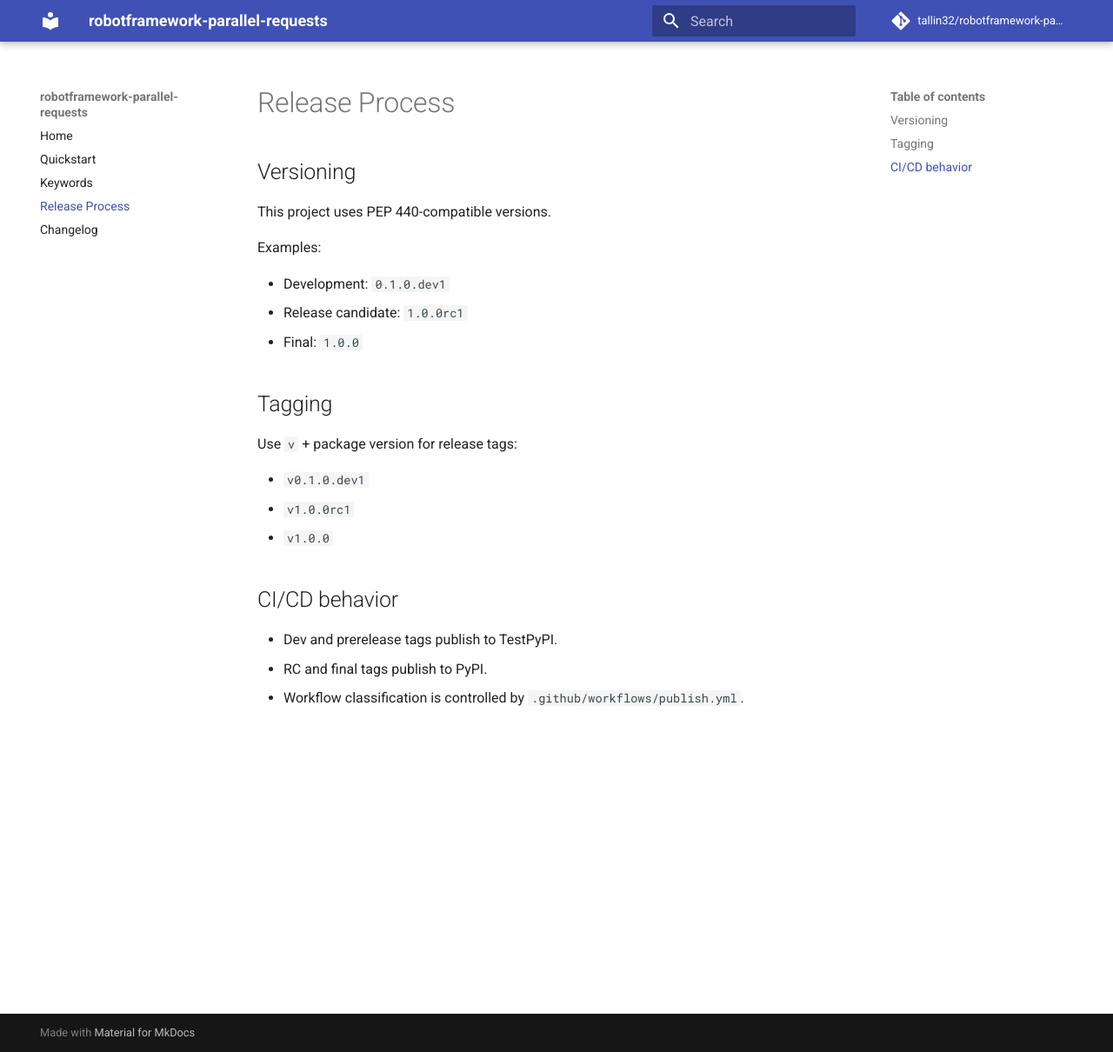
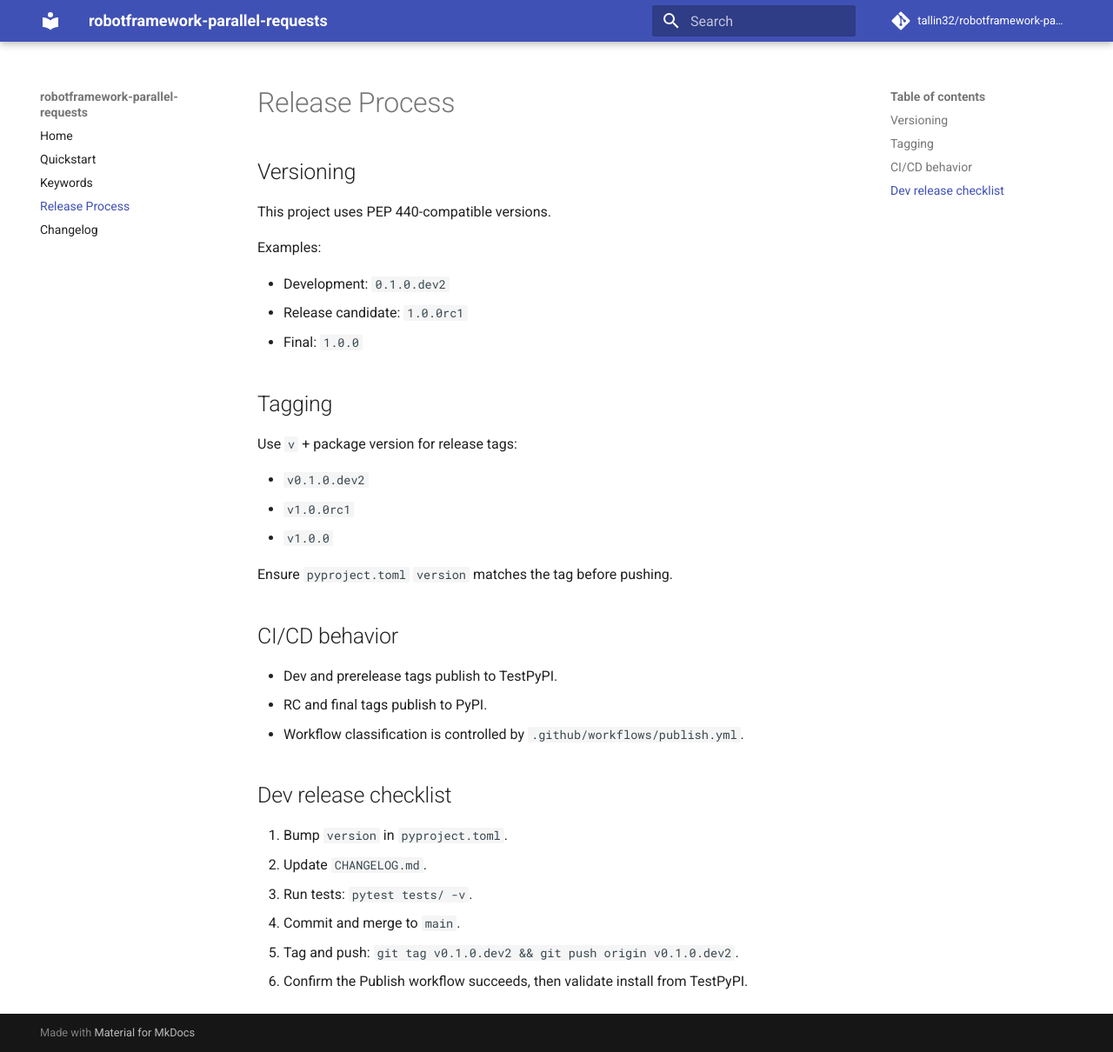
Before and after one commit to tallin32/robotframework-parallel-requests, an MkDocs documentation site: the page built from docs/release.md, in a window 1280 px wide and 1210 px high. Shown: the whole window at 87% size. Built offline with MkDocs 1.6.1 and Material for MkDocs 9.7.7, drawn with Linux system fonts in a browser that asks for light colours; comment, search, counter and statistics services are not loaded.

Commit message:
Prepare 0.1.0.dev2 release metadata and documentation.
Bump version, finalize changelog, document behavioral changes, and align
architecture and release docs with the current worker pool implementation.

Co-authored-by: Cursor <cursoragent@cursor.com>

```diff
--- a/docs/release.md
+++ b/docs/release.md
@@ -6,7 +6,7 @@ This project uses PEP 440-compatible versions.
 
 Examples:
 
-- Development: `0.1.0.dev1`
+- Development: `0.1.0.dev2`
 - Release candidate: `1.0.0rc1`
 - Final: `1.0.0`
 
@@ -14,12 +14,23 @@ Examples:
 
 Use `v` + package version for release tags:
 
-- `v0.1.0.dev1`
+- `v0.1.0.dev2`
 - `v1.0.0rc1`
 - `v1.0.0`
+
+Ensure `pyproject.toml` `version` matches the tag before pushing.
 
 ## CI/CD behavior
 
 - Dev and prerelease tags publish to TestPyPI.
 - RC and final tags publish to PyPI.
 - Workflow classification is controlled by `.github/workflows/publish.yml`.
+
+## Dev release checklist
+
+1. Bump `version` in `pyproject.toml`.
+2. Update `CHANGELOG.md`.
+3. Run tests: `pytest tests/ -v`.
+4. Commit and merge to `main`.
+5. Tag and push: `git tag v0.1.0.dev2 && git push origin v0.1.0.dev2`.
+6. Confirm the Publish workflow succeeds, then validate install from TestPyPI.
```
Also changed, not shown: ARCHITECTURE.md (+19 -16 lines), CHANGELOG.md (+15 -6 lines), README.md (+32 -5 lines), docs/keywords.md (+8 -2 lines), pyproject.toml (+4 -3 lines).
